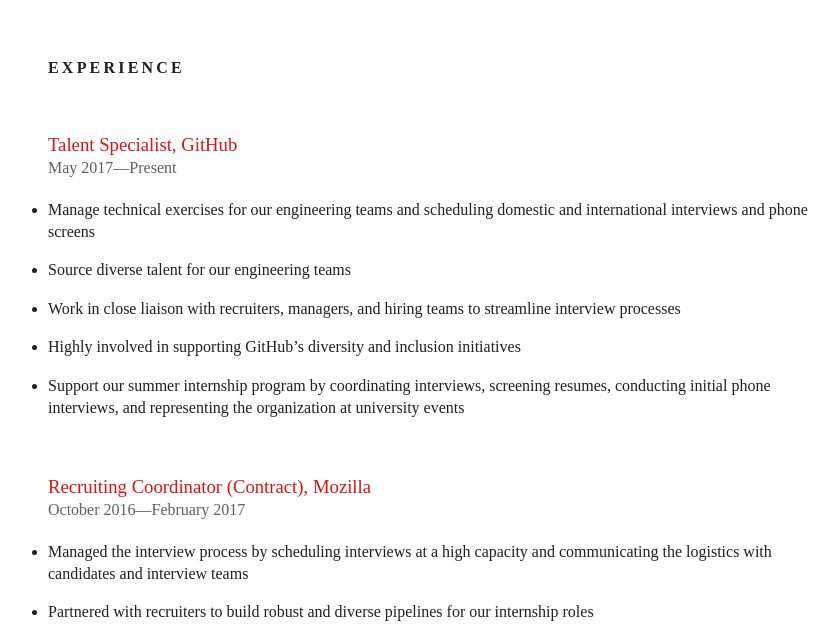
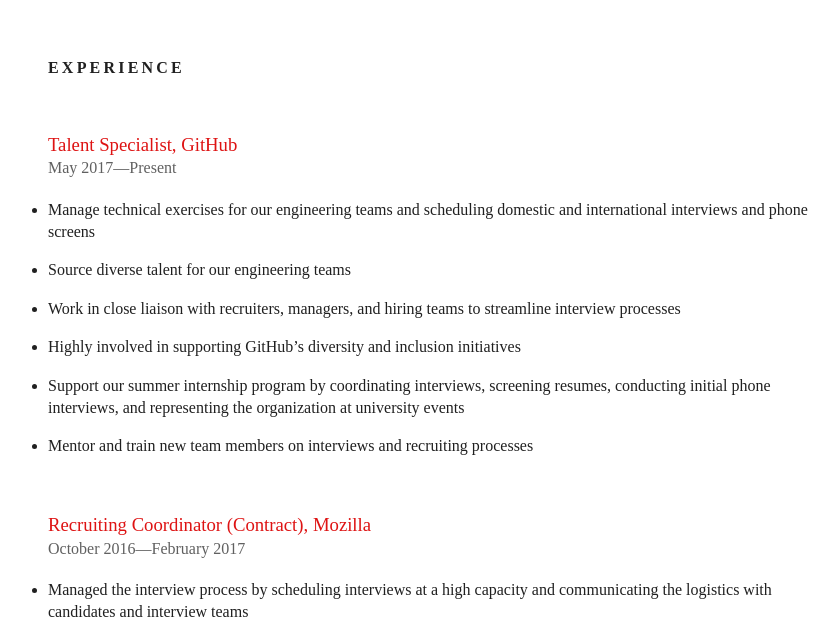
Before and after one commit to smn-liu/smn-liu.github.io, a plain HTML site: page index.html in a window 1280 px wide. Shown: the part 167-800 px from the top of the page, without its empty margins (212-1050 px from the left). Drawn offline with Linux system fonts and the light colour scheme.

Commit message:
Update index.html

```diff
--- a/index.html
+++ b/index.html
@@ -101,6 +101,7 @@
 			<li>Highly involved in supporting GitHub’s diversity and inclusion initiatives</li>
 			<li>Support our summer internship program by coordinating interviews, screening resumes, conducting initial phone interviews,
 				and representing the organization at university events</li>
+			<li>Mentor and train new team members on interviews and recruiting processes
 		</ul>
 
 		<h3>Recruiting Coordinator (Contract), Mozilla</h3>
```
